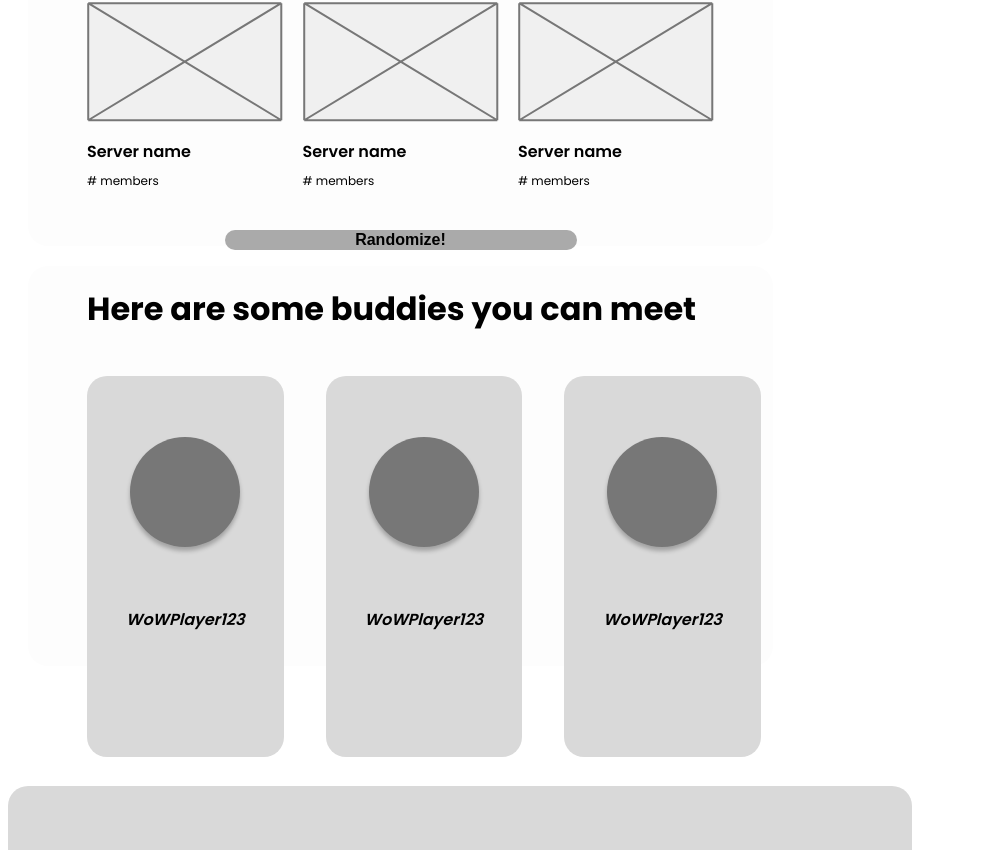
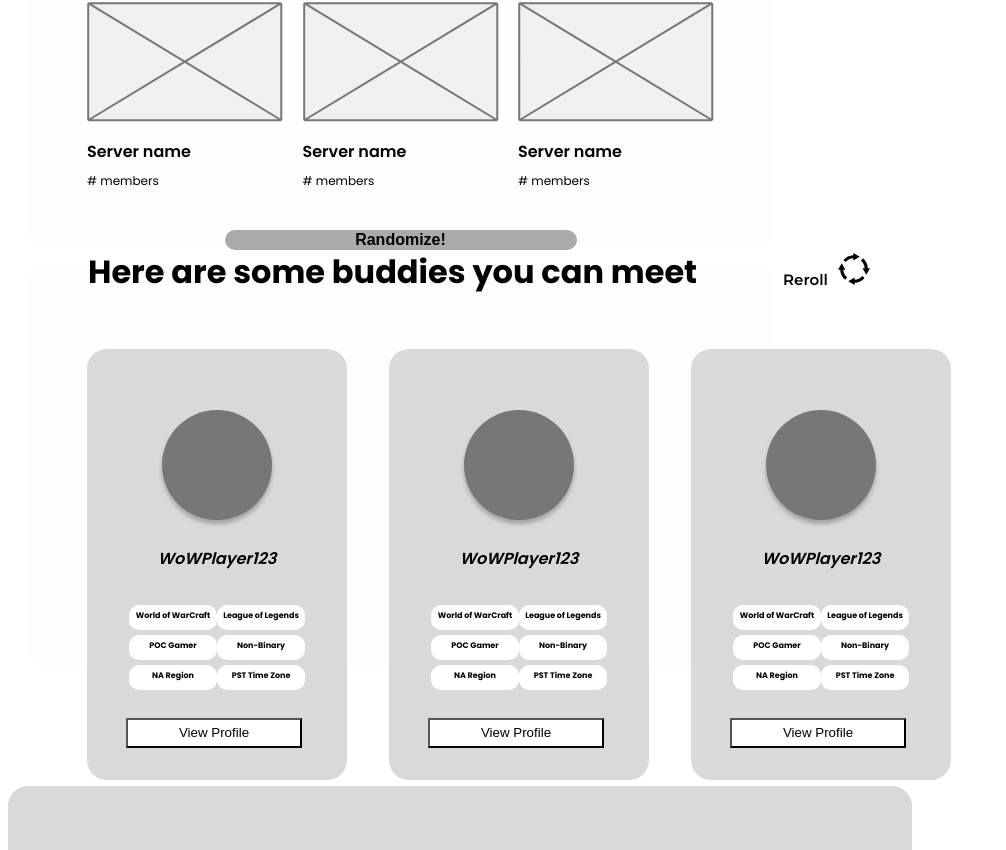
Before and after one commit to king-kapi/kapi-web, a Next.js app: page /components in a window 1280 px wide. Shown: the part 1947-2797 px from the top of the page, without its empty margins (0-1006 px from the left). Built offline with nearby package versions, Linux system fonts and the light colour scheme; no server answers.

Commit message:
Added Buttons

```diff
--- a/components/ProfilePreview.tsx
+++ b/components/ProfilePreview.tsx
@@ -6,26 +6,51 @@ function ProfilePreview() {
     <div className={styles.ProfilePreviewContainer}>
       <div className={styles.TitleContainer}>
         <h1>Here are some buddies you can meet </h1>
+        <button className={styles.Reroll}>Reroll
+        <svg className={styles.Vector} fill="#000000" version="1.1" id="Capa_1" xmlns="http://www.w3.org/2000/svg" width="32px" height="32px" viewBox="0 0 576.469 576.469" ><g id="SVGRepo_bgCarrier" stroke-width="0"></g><g id="SVGRepo_tracerCarrier" stroke-linecap="round" stroke-linejoin="round"></g><g id="SVGRepo_iconCarrier"> <g> <g> <path d="M275.762,95.253v38.955l116.228-67.104L275.762,0v39.283c-69.728,2.266-134.601,34.249-178.988,88.56l43.305,35.392 C173.798,121.976,222.893,97.493,275.762,95.253z"></path> <path d="M537.185,275.761c-2.268-69.73-34.25-134.602-88.562-178.989l-35.391,43.305c41.258,33.719,65.74,82.814,67.979,135.684 h-38.951l67.104,116.228l67.105-116.228H537.185z"></path> <path d="M300.706,481.211V442.26l-116.227,67.104l116.227,67.105v-39.285c69.73-2.268,134.604-34.25,178.988-88.562L436.39,413.23 C402.671,454.488,353.575,478.971,300.706,481.211z"></path> <path d="M95.255,300.705h38.953L67.106,184.477L0.001,300.705h39.284c2.267,69.729,34.249,134.604,88.56,178.988l35.392-43.305 C121.978,402.67,97.495,353.574,95.255,300.705z"></path> </g> </g> </g></svg></button>
       </div>
-
       <div className={styles.ServersContainer}>
         <div className={styles.profileBox}>
           <div className={styles.ProfilePicture}></div>
           <h2 className={styles.UserName}>WoWPlayer123</h2>
-          <p className={styles.DisplayIcon}>League of legends</p>
+          <div className={styles.IconGroup}>
+          <div className={styles.DisplayIcon}>World of WarCraft</div>
+          <div className={styles.DisplayIcon}>League of Legends</div>
+          <div className={styles.DisplayIcon}>POC Gamer</div>
+          <div className={styles.DisplayIcon}>Non-Binary</div>
+          <div className={styles.DisplayIcon}>NA Region</div>
+          <div className={styles.DisplayIcon}>PST Time Zone</div>
+          </div>
+          <button className={styles.ProfileButton}>View Profile</button>
         </div>
 
 
         <div className={styles.profileBox}>
         <div className={styles.ProfilePicture}></div>
           <h2 className={styles.UserName}>WoWPlayer123</h2>
+          <div className={styles.IconGroup}>
+          <div className={styles.DisplayIcon}>World of WarCraft</div>
           <div className={styles.DisplayIcon}>League of Legends</div>
+          <div className={styles.DisplayIcon}>POC Gamer</div>
+          <div className={styles.DisplayIcon}>Non-Binary</div>
+          <div className={styles.DisplayIcon}>NA Region</div>
+          <div className={styles.DisplayIcon}>PST Time Zone</div>
+          </div>
+          <button className={styles.ProfileButton}>View Profile</button>
         </div>
 
         <div className={styles.profileBox}>
         <div className={styles.ProfilePicture}></div>
           <h2 className={styles.UserName}>WoWPlayer123</h2>
-          <p className={styles.DisplayIcon}>League of legends</p>
+          <div className={styles.IconGroup}>
+            <div className={styles.DisplayIcon}>World of WarCraft</div>
+            <div className={styles.DisplayIcon}>League of Legends</div>
+            <div className={styles.DisplayIcon}>POC Gamer</div>
+            <div className={styles.DisplayIcon}>Non-Binary</div>
+            <div className={styles.DisplayIcon}>NA Region</div>
+            <div className={styles.DisplayIcon}>PST Time Zone</div>
+          </div>
+          <button className={styles.ProfileButton}>View Profile</button>
         </div>
 
         </div>
--- a/styles/ProfilePreview.module.css
+++ b/styles/ProfilePreview.module.css
@@ -17,10 +17,28 @@
 }
 
 .TitleContainer {
-  width: 39.188rem;
-  line-height: 1.65rem;
-  margin-top: 200px;
+  display: flex;
+  padding-top: 375px;
+  width: 800px;
+  margin-left: 175px;
 }
+
+.Reroll{
+
+  font-family: 'Montserrat';
+  font-style: normal;
+  font-weight: 600;
+  font-size: 15px;
+  line-height: 24px;
+  flex: none;
+  margin-left: 80px;
+  order: 0;
+  flex-grow: 0;
+  border: none;
+  background: none;
+  cursor: pointer;
+}
+
 
 .TitleContainer h1 {
   font-size: 2rem;
@@ -36,6 +54,7 @@
   display: flex;
   justify-content: space-between;
   width: 39.188rem;
+  margin-bottom:200px;
 }
 
 .UserName {
@@ -52,15 +71,20 @@
 }
 
 .ProfileButton {
-  width: 22rem;
-  height: 3.3rem;
-  border-radius: 20px;
-  background-color: #aaaaaa;
-  border: none;
-  color: black;
-  font-size: 1rem;
-  font-weight: 600;
-  position: absolute;
+display: flex;
+flex-direction: row;
+justify-content: center;
+align-items: center;
+padding: 5px;
+gap: 10px;
+width: 176px;
+height: 30px;
+background: #FFFFFF;
+flex: none;
+order: 3;
+align-self: stretch;
+flex-grow: 0;
+cursor: pointer;
 
 }
 
@@ -81,11 +105,11 @@
   flex-direction: column;
   align-items: center;
   padding: 61px 39px 20px;
-  gap: 50px;
+  gap: 15px;
   margin-right: 42px;
   margin-bottom: 100px;;
   width: 396px;
-  height: 300px;
+  height: 350px;
 
   background: #D9D9D9;
   border-radius: 20px;
@@ -96,15 +120,27 @@
   display: flex;
   flex-direction: row;
   align-items: flex-start;
-  padding: 10px;
-  gap: 10px;
-
-  position: absolute;
-  width: 151px;
-  height: 37px;
-  left: 39px;
-  top: 388px;
-
+  padding: 5px;
+  gap: 5px;
+  width: 78px;
+  height: 15px;
+  font-size: 8px;
   background: #FFFFFF;
   border-radius: 10px;
+  font-weight: bold;
+  text-align:center;
+  display:inline-block;
 }
+
+.IconGroup {
+  width: 176px;
+  height: 100px;
+  flex: none;
+  order: 2;
+  flex-grow: 0;
+  padding: 3px;
+}
+
+.Vector {
+  margin-left: 10px;
+}
```
